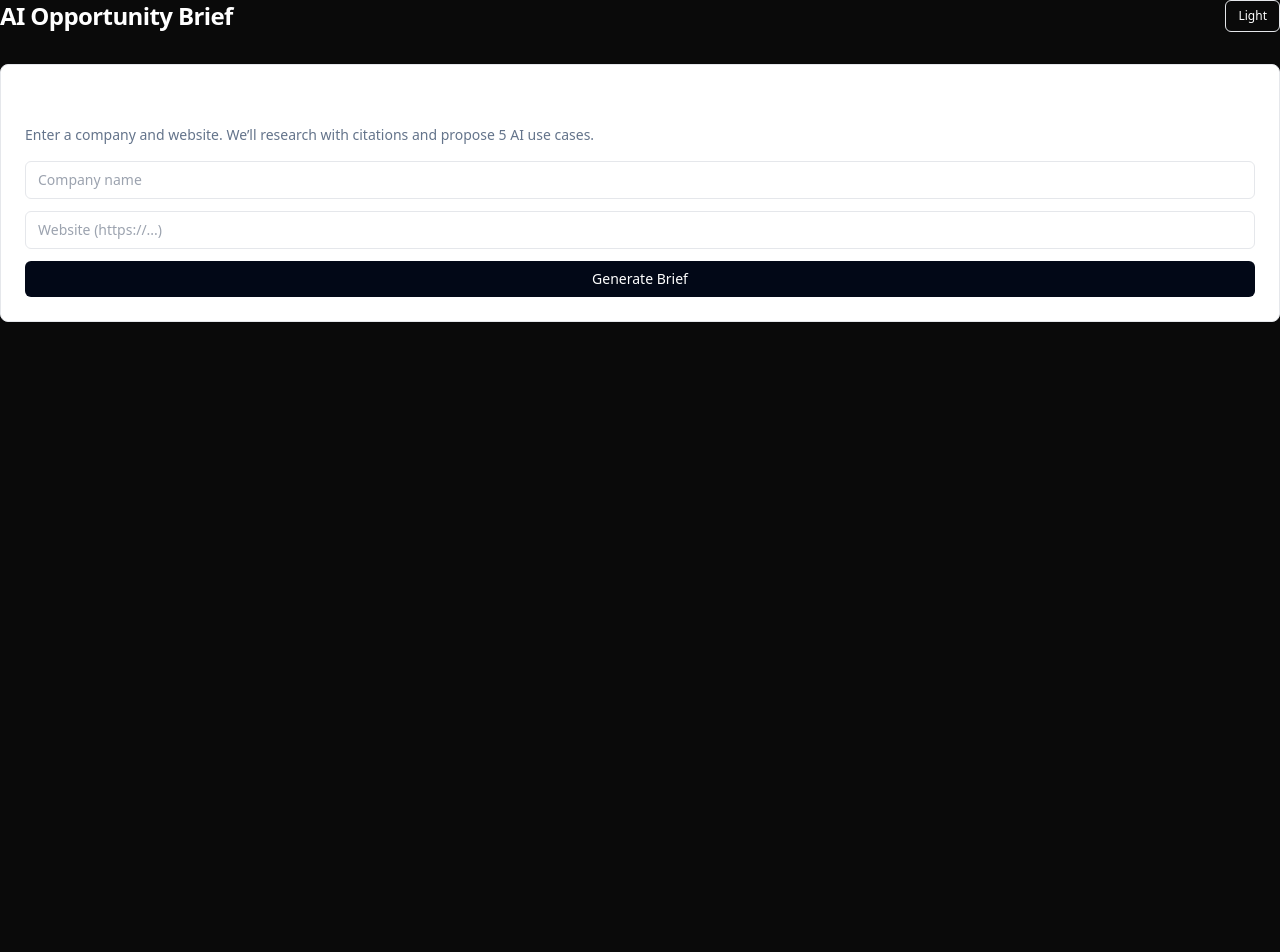
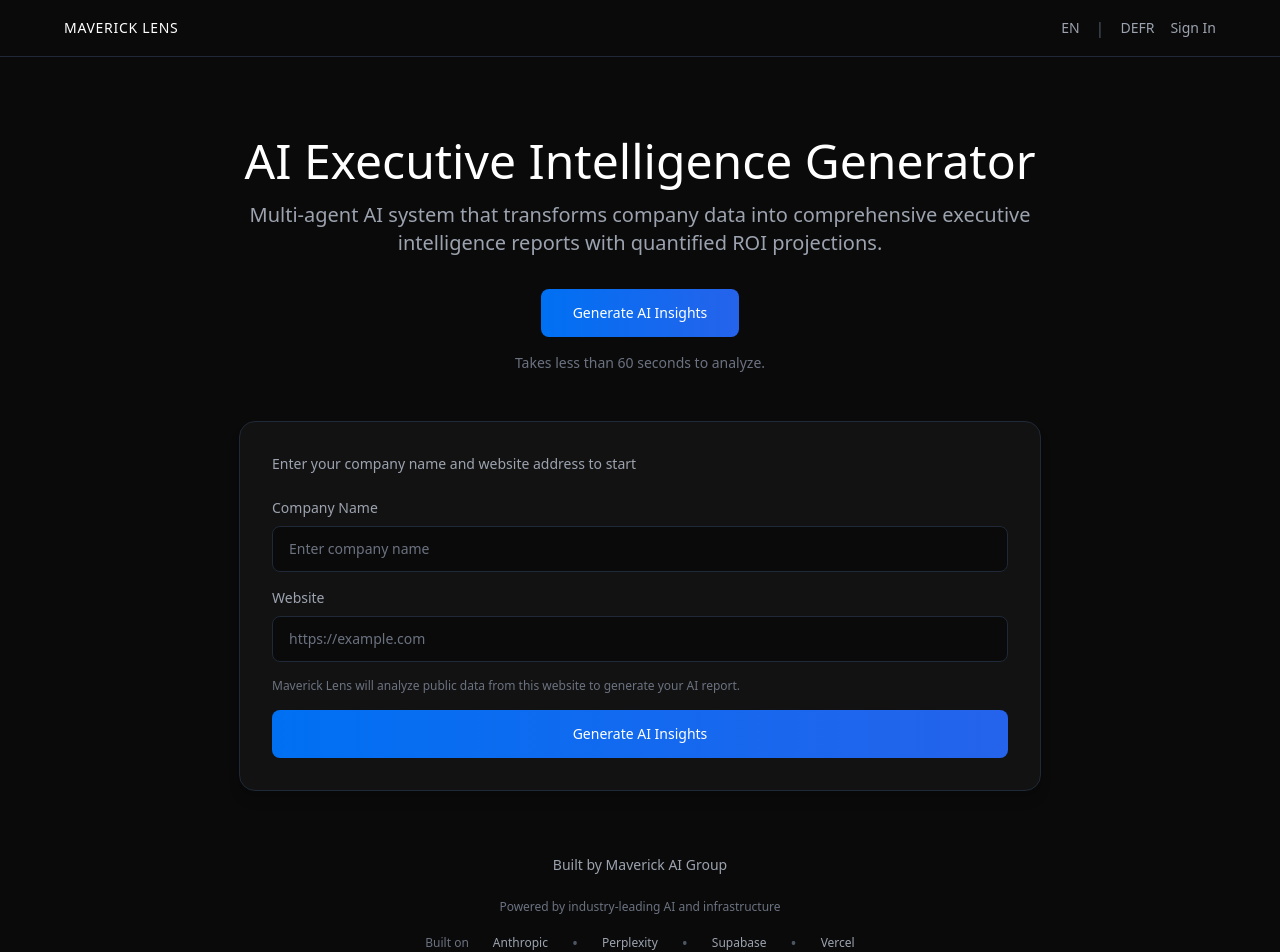
Before and after one commit to SaraAllaparthi/ai-opportunity-generator, a Next.js app: page / in a window 1280 px wide. Shown: the top 952 px of the page. Before the commit the page ends 800 px from the top, so only its background shows below. Built offline with nearby package versions, Linux system fonts and the light colour scheme.

Commit message:
Update landing page to match Maverick Lens design and fix share price ticker detection

```diff
--- a/app/(marketing)/page.tsx
+++ b/app/(marketing)/page.tsx
@@ -1,6 +1,5 @@
 "use client"
 import { useState } from 'react'
-import ThemeToggle from '@/components/ThemeToggle'
 
 export default function LandingPage() {
   const [name, setName] = useState("")
@@ -36,41 +35,192 @@ export default function LandingPage() {
   }
 
   return (
-    <main className="flex flex-col gap-8">
-      <header className="flex items-center justify-between">
-        <h1 className="text-2xl font-semibold tracking-tight">AI Opportunity Brief</h1>
-        <ThemeToggle />
+    <div className="min-h-screen bg-[#0A0A0A] text-white">
+      {/* Header */}
+      <header className="border-b border-gray-800">
+        <div className="mx-auto flex max-w-[1200px] items-center justify-between px-6 py-4">
+          <div className="text-sm font-medium tracking-wider">MAVERICK LENS</div>
+          <div className="flex items-center gap-4">
+            <button className="text-sm text-gray-400 hover:text-white transition-colors">EN</button>
+            <span className="text-gray-600">|</span>
+            <button className="text-sm text-gray-400 hover:text-white transition-colors">DEFR</button>
+            <button className="text-sm text-gray-400 hover:text-white transition-colors">Sign In</button>
+          </div>
+        </div>
       </header>
-      <section className="rounded-lg border bg-card p-6 shadow-sm">
-        <h2 className="mb-2 text-lg font-medium">Generate a brief</h2>
-        <p className="mb-4 text-sm text-muted-foreground">Enter a company and website. We’ll research with citations and propose 5 AI use cases.</p>
-        <form className="flex flex-col gap-3" onSubmit={onSubmit}>
+
+      {/* Hero Section */}
+      <section className="mx-auto max-w-[850px] px-6 py-20">
+        <div className="text-center mb-12">
+          <h1 className="text-5xl font-medium mb-4">AI Executive Intelligence Generator</h1>
+          <p className="text-xl text-gray-400 mb-8">
+            Multi-agent AI system that transforms company data into comprehensive executive intelligence reports with quantified ROI projections.
+          </p>
+          <button
+            onClick={() => {
+              const formSection = document.getElementById('generator-form')
+              formSection?.scrollIntoView({ behavior: 'smooth' })
+            }}
+            className="inline-flex h-12 items-center justify-center rounded-lg bg-gradient-to-r from-[#0070F3] to-blue-600 px-8 text-sm font-medium text-white hover:shadow-lg hover:shadow-blue-500/20 transition-all"
+          >
+            Generate AI Insights
+          </button>
+          <p className="mt-4 text-sm text-gray-500">Takes less than 60 seconds to analyze.</p>
+        </div>
+
+        {/* Form Section */}
+        <div id="generator-form" className="rounded-2xl border border-gray-800 bg-[#121212] p-8 shadow-lg mb-16">
+          <h2 className="text-sm font-medium text-gray-400 mb-1">Enter your company name and website address to start</h2>
+          <form className="mt-6 space-y-4" onSubmit={onSubmit}>
+            <div>
+              <label className="block text-sm text-gray-400 mb-2">Company Name</label>
               <input
-            className="rounded-md border bg-background px-3 py-2 text-sm outline-none focus:ring"
-            placeholder="Company name"
+                className="w-full rounded-lg border border-gray-800 bg-[#0A0A0A] px-4 py-3 text-sm text-white placeholder-gray-500 outline-none focus:border-[#0070F3] transition-colors"
+                placeholder="Enter company name"
                 value={name}
                 onChange={(e) => setName(e.target.value)}
                 required
               />
+            </div>
+            <div>
+              <label className="block text-sm text-gray-400 mb-2">Website</label>
               <input
-            className="rounded-md border bg-background px-3 py-2 text-sm outline-none focus:ring"
-            placeholder="Website (https://...)"
+                className="w-full rounded-lg border border-gray-800 bg-[#0A0A0A] px-4 py-3 text-sm text-white placeholder-gray-500 outline-none focus:border-[#0070F3] transition-colors"
+                placeholder="https://example.com"
                 value={website}
                 onChange={(e) => setWebsite(e.target.value)}
                 required
               />
+            </div>
+            <p className="text-xs text-gray-500">
+              Maverick Lens will analyze public data from this website to generate your AI report.
+            </p>
             <button
-            className="inline-flex h-9 items-center justify-center rounded-md bg-foreground px-4 text-sm font-medium text-background transition-colors hover:opacity-90 disabled:opacity-50"
+              className="w-full h-12 items-center justify-center rounded-lg bg-gradient-to-r from-[#0070F3] to-blue-600 text-sm font-medium text-white hover:shadow-lg hover:shadow-blue-500/20 transition-all disabled:opacity-50"
               disabled={loading}
               type="submit"
             >
-            {loading ? "Researching..." : "Generate Brief"}
+              {loading ? "Generating..." : "Generate AI Insights"}
             </button>
             {error && (
-            <div className="text-sm text-destructive">{error}</div>
+              <div className="text-sm text-red-400 mt-2">{error}</div>
             )}
           </form>
+        </div>
+
+        {/* Built by footer */}
+        <div className="text-center mb-16">
+          <p className="text-sm text-gray-400 mb-6">Built by Maverick AI Group</p>
+          <p className="text-xs text-gray-500 mb-4">Powered by industry-leading AI and infrastructure</p>
+          <div className="flex items-center justify-center gap-6 flex-wrap">
+            <span className="text-xs text-gray-500">Built on</span>
+            <span className="text-xs text-gray-400">Anthropic</span>
+            <span className="text-gray-600">•</span>
+            <span className="text-xs text-gray-400">Perplexity</span>
+            <span className="text-gray-600">•</span>
+            <span className="text-xs text-gray-400">Supabase</span>
+            <span className="text-gray-600">•</span>
+            <span className="text-xs text-gray-400">Vercel</span>
+          </div>
+        </div>
       </section>
-    </main>
+
+      {/* Features Section */}
+      <section className="mx-auto max-w-[850px] px-6 py-20 border-t border-gray-800">
+        <div className="grid grid-cols-1 md:grid-cols-3 gap-8">
+          <div className="text-center">
+            <h3 className="text-lg font-medium mb-2">Multi-Agent AI System</h3>
+            <p className="text-sm text-gray-400">Tavily research + OpenAI analysis for comprehensive intelligence</p>
+          </div>
+          <div className="text-center">
+            <h3 className="text-lg font-medium mb-2">90-Second Generation</h3>
+            <p className="text-sm text-gray-400">Lightning-fast report generation with parallel processing</p>
+          </div>
+          <div className="text-center">
+            <h3 className="text-lg font-medium mb-2">Executive Intelligence</h3>
+            <p className="text-sm text-gray-400">8 comprehensive sections including competitive benchmarking and ROI projections</p>
+          </div>
+        </div>
+      </section>
+
+      {/* Preview Section */}
+      <section className="mx-auto max-w-[850px] px-6 py-20 border-t border-gray-800">
+        <h2 className="text-3xl font-medium mb-4 text-center">Your AI Report Preview</h2>
+        <p className="text-center text-gray-400 mb-12">Get a comprehensive analysis of AI opportunities tailored specifically to your company</p>
+
+        <div className="grid grid-cols-1 md:grid-cols-2 gap-6">
+          {/* Executive Summary Preview */}
+          <div className="rounded-2xl border border-gray-800 bg-[#121212] p-6">
+            <h3 className="text-sm font-medium text-gray-400 mb-4">Executive Summary</h3>
+            <p className="text-xs text-gray-500 mb-3">Strategic overview with quantified AI opportunities</p>
+            <div className="flex gap-4">
+              <div>
+                <div className="text-2xl font-semibold text-[#0070F3] mb-1">CHF 2.5M</div>
+                <div className="text-xs text-gray-400">ROI</div>
+              </div>
+              <div>
+                <div className="text-2xl font-semibold text-[#0070F3] mb-1">12</div>
+                <div className="text-xs text-gray-400">months</div>
+              </div>
+            </div>
+          </div>
+
+          {/* AI Opportunity Landscape Preview */}
+          <div className="rounded-2xl border border-gray-800 bg-[#121212] p-6">
+            <h3 className="text-sm font-medium text-gray-400 mb-4">AI Opportunity Landscape</h3>
+            <p className="text-xs text-gray-500 mb-3">4-5 specific use cases with feasibility scores</p>
+            <div className="flex gap-2">
+              <span className="rounded-full border border-gray-800 px-3 py-1 text-xs text-green-400">High</span>
+              <span className="rounded-full border border-gray-800 px-3 py-1 text-xs text-amber-400">Medium</span>
+              <span className="rounded-full border border-gray-800 px-3 py-1 text-xs text-gray-400">Low</span>
+            </div>
+          </div>
+
+          {/* CEO Action Plan Preview */}
+          <div className="rounded-2xl border border-gray-800 bg-[#121212] p-6">
+            <h3 className="text-sm font-medium text-gray-400 mb-4">CEO Action Plan</h3>
+            <p className="text-xs text-gray-500 mb-3">90-day roadmap with specific milestones</p>
+            <div className="flex gap-4">
+              <div>
+                <div className="text-2xl font-semibold text-[#0070F3] mb-1">4</div>
+                <div className="text-xs text-gray-400">steps</div>
+              </div>
+              <div>
+                <div className="text-2xl font-semibold text-gray-400 mb-1">—</div>
+                <div className="text-xs text-gray-400">Assessment needed</div>
+              </div>
+            </div>
+          </div>
+
+          {/* Feasibility Scan Preview */}
+          <div className="rounded-2xl border border-gray-800 bg-[#121212] p-6">
+            <h3 className="text-sm font-medium text-gray-400 mb-4">Feasibility Scan</h3>
+            <p className="text-xs text-gray-500 mb-3">Readiness assessment across 5 dimensions</p>
+            <div className="flex gap-2 flex-wrap">
+              <span className="rounded-full border border-gray-800 px-3 py-1 text-xs text-gray-400">Data</span>
+              <span className="rounded-full border border-gray-800 px-3 py-1 text-xs text-gray-400">Leadership</span>
+              <span className="rounded-full border border-gray-800 px-3 py-1 text-xs text-gray-400">Technical</span>
+            </div>
+          </div>
+        </div>
+      </section>
+
+      {/* Final CTA Section */}
+      <section className="mx-auto max-w-[850px] px-6 py-20 border-t border-gray-800">
+        <div className="text-center">
+          <h2 className="text-3xl font-medium mb-4">See your AI opportunities in minutes</h2>
+          <p className="text-gray-400 mb-8">Get started with a comprehensive AI strategy report tailored to your company&apos;s unique situation and market position.</p>
+          <button
+            onClick={() => {
+              const formSection = document.getElementById('generator-form')
+              formSection?.scrollIntoView({ behavior: 'smooth' })
+            }}
+            className="inline-flex h-12 items-center justify-center rounded-lg bg-gradient-to-r from-[#0070F3] to-blue-600 px-8 text-sm font-medium text-white hover:shadow-lg hover:shadow-blue-500/20 transition-all"
+          >
+            Generate AI Insights
+          </button>
+        </div>
+      </section>
+    </div>
   )
 }
```
Lines whose indentation alone changed are shown as unchanged.
